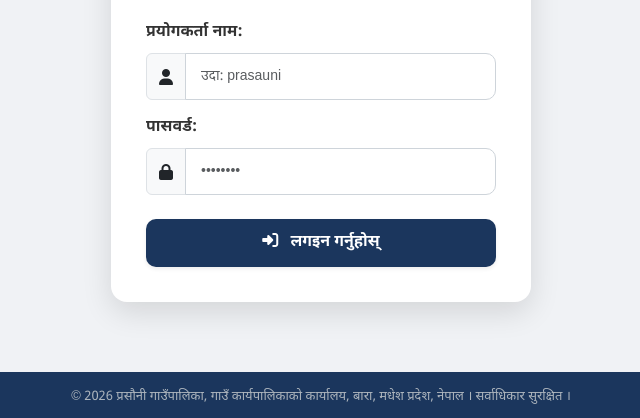
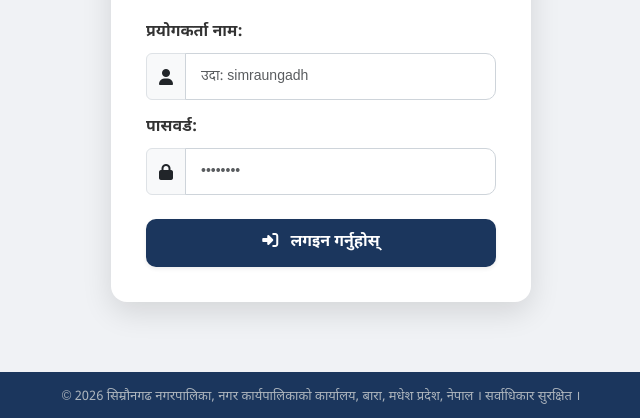
Before and after one commit to muncipalitysimraungadh/parcelquery, a plain HTML site: page index.html in a window 1280 px wide. Shown: the part 379-797 px from the top of the page, 319-959 px from the left. Drawn offline with nearby package versions, Linux system fonts and the light colour scheme.

Commit message:
Update index.html

```diff
--- a/index.html
+++ b/index.html
@@ -181,7 +181,7 @@
         <label for="username" class="form-label fw-semibold">प्रयोगकर्ता नाम:</label>
         <div class="input-group">
           <span class="input-group-text bg-light"><i class="fa-solid fa-user"></i></span>
-          <input type="text" id="username" class="form-control" placeholder="उदा: prasauni">
+          <input type="text" id="username" class="form-control" placeholder="उदा: simraungadh">
         </div>
       </div>
 
@@ -198,7 +198,7 @@
       </button>
 
       <div id="login-error" class="alert alert-danger custom-alert mt-3 text-center" style="display:none;">
-        <i class="fa-solid fa-triangle-exclamation me-1"></i> गलत प्रयोगकर्ता नाम वा पासवर्ड ! (Default: prasauni / 12345)
+        <i class="fa-solid fa-triangle-exclamation me-1"></i> गलत प्रयोगकर्ता नाम वा पासवर्ड ! (Default: simraungadh / 12345)
       </div>
     </div>
   </div>
@@ -261,7 +261,7 @@
   <!-- Footer -->
   <footer>
     <div class="container">
-      &copy; 2026 प्रसौनी गाउँपालिका, गाउँ कार्यपालिकाको कार्यालय, बारा, मधेश प्रदेश, नेपाल । सर्वाधिकार सुरक्षित ।
+      &copy; 2026 सिम्रौनगढ नगरपालिका, नगर कार्यपालिकाको कार्यालय, बारा, मधेश प्रदेश, नेपाल । सर्वाधिकार सुरक्षित ।
     </div>
   </footer>
 
```
